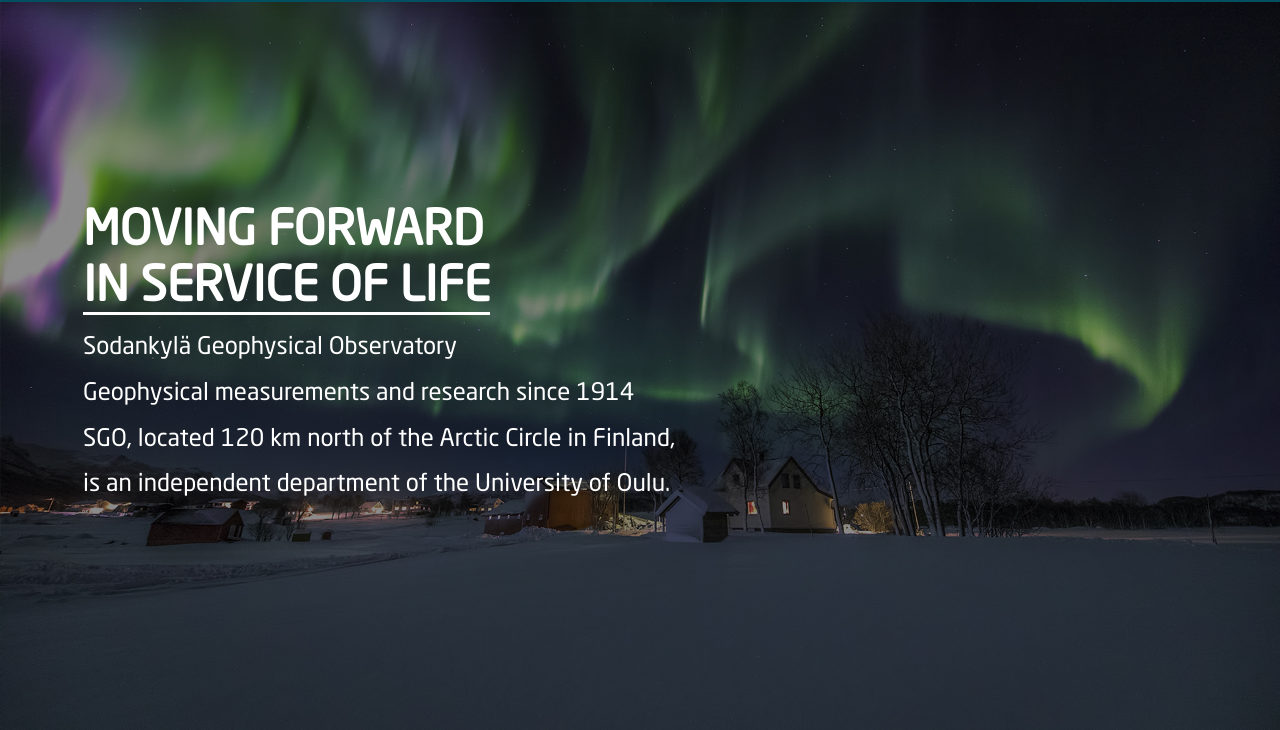
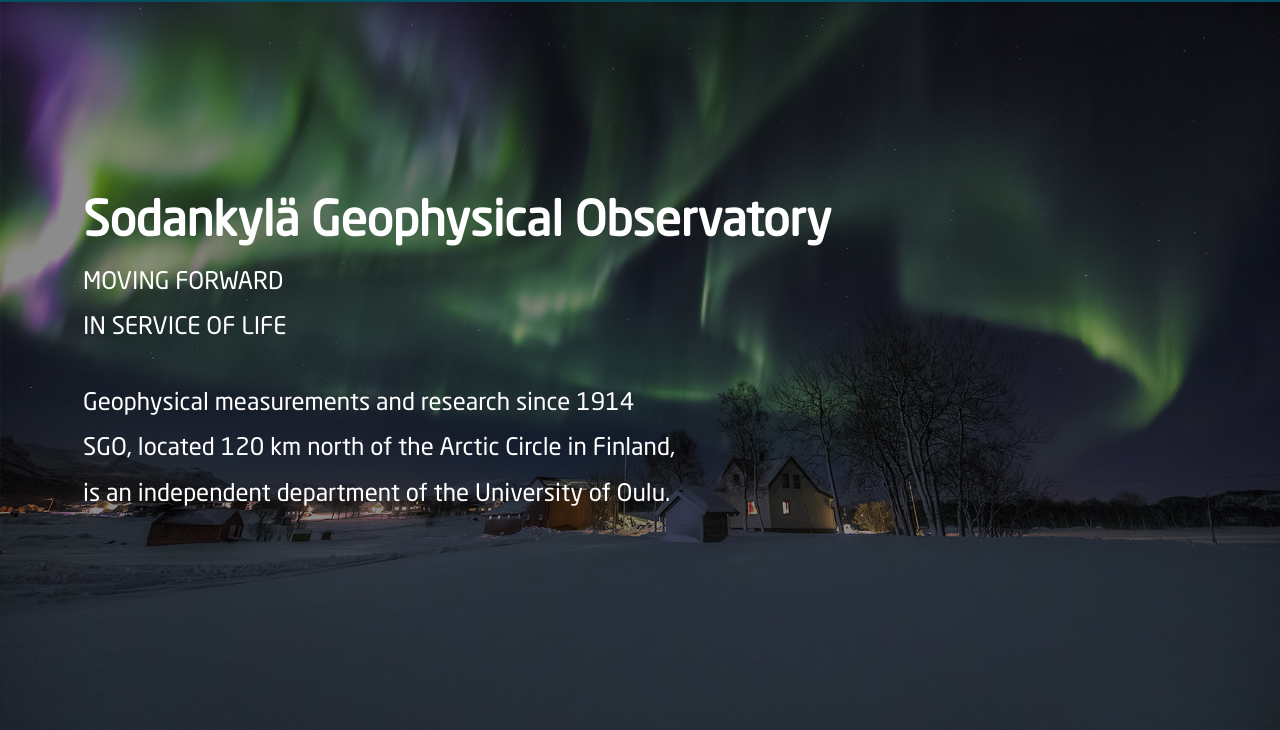
Before and after one commit to MchaAMour/MchaAmour.github.io, a plain HTML site: page index.html in a window 1280 px wide. Shown: the part 92-822 px from the top of the page. Drawn offline with nearby package versions, Linux system fonts and the light colour scheme; files whose address does not match are found by name.

Commit message:
Update index.html

```diff
--- a/index.html
+++ b/index.html
@@ -40,9 +40,9 @@
   <!-- ======= Main Banner Section ======= -->
   <section id="main-banner" class="d-flex flex-column justify-content-center align-items-center">
     <div class="container text-center text-md-left" data-aos="fade-up">
-      <h1>MOVING FORWARD<br><span>IN SERVICE OF LIFE<span></h1>
-      <h2>Sodankylä Geophysical Observatory<br>
-      Geophysical measurements and research since 1914<br>
+      <h1>Sodankylä Geophysical Observatory</h1>
+      <h2>MOVING FORWARD<br><span>IN SERVICE OF LIFE<span></h2>
+      <h2>Geophysical measurements and research since 1914<br>
       SGO, located 120 km north of the Arctic Circle in Finland,<br>
       is an independent department of the University of Oulu. </h2>
     </div>
```
